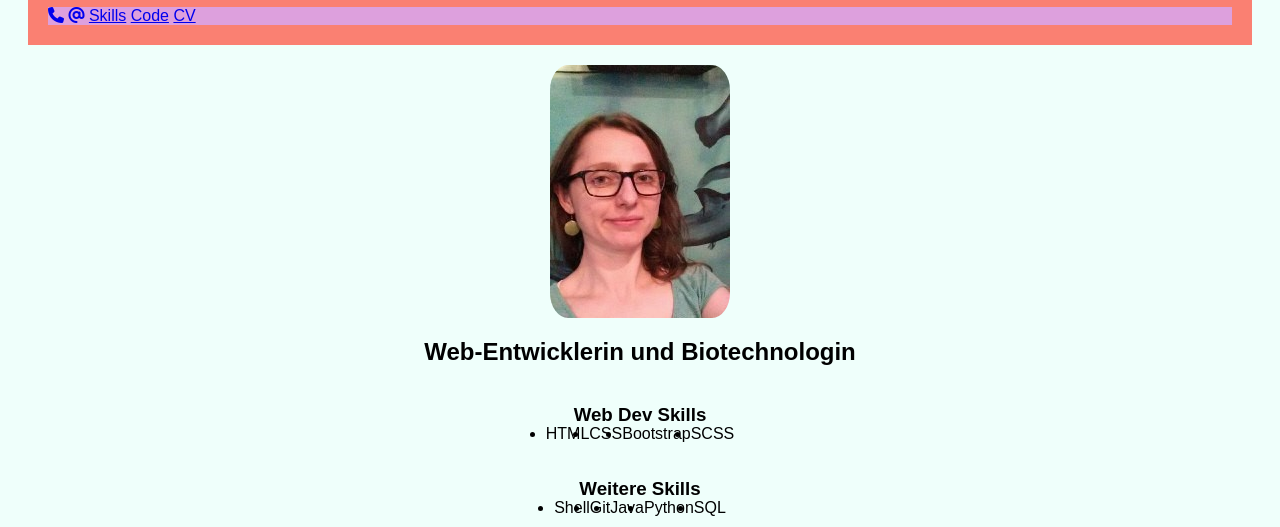
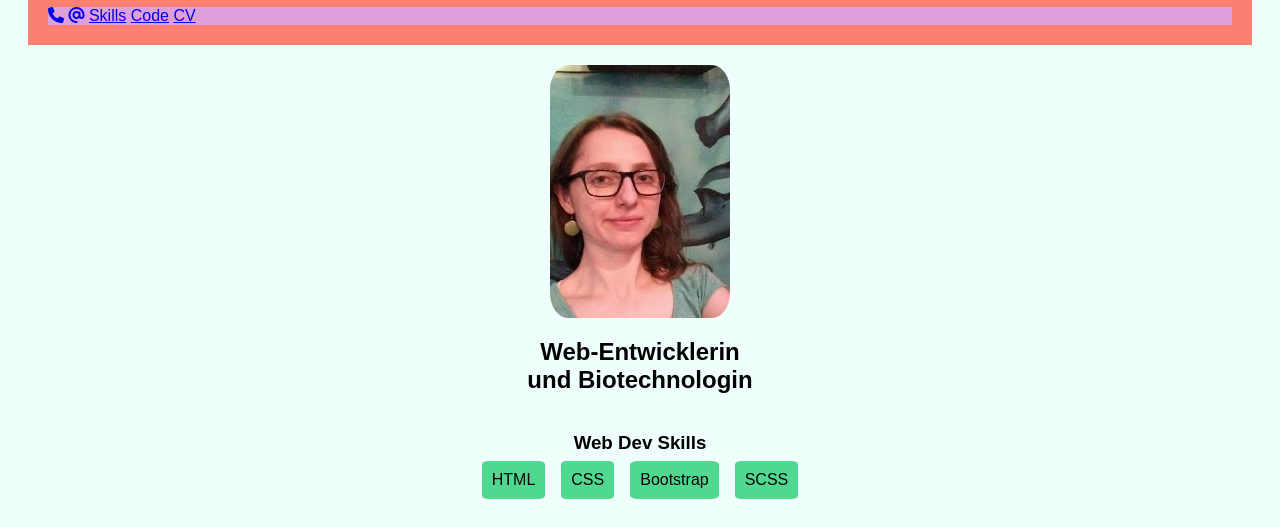
Before and after one commit to katklat/personal-website, a website: page docs/index.html in a window 1280 px wide. Shown: the part 113-640 px from the top of the page. Drawn offline with Linux system fonts and the light colour scheme.

Commit message:
Add styles to skills section

```diff
--- a/docs/index.html
+++ b/docs/index.html
@@ -25,21 +25,22 @@
        <a name="skills"></a>
        <section class="skills">
            <img class="skills__profilepic" src="images/profile.jpg" alt="" class="main__profilpic">
-           <h2 class="skills__subtitle">Web-Entwicklerin und Biotechnologin</h2>
+           <h2 class="skills__subtitle">Web-Entwicklerin  <br> und Biotechnologin</h2>
            <h3 class="skills__title">Web Dev Skills</h3>
            <ul class="skills__list">
-              <li>HTML</li>
-              <li>CSS</li>
-              <li>Bootstrap</li>
-              <li>SCSS</li>
+              <li class="skills__item">HTML</li>
+              <li class="skills__item">CSS</li>
+              <li class="skills__item">Bootstrap</li>
+              <li class="skills__item">SCSS</li>
           </ul>
           <h3 class="skills__title">Weitere Skills</h3>
           <ul class="skills__list">
-            <li>Shell</li>
-            <li>Git</li>
-            <li>Java</li>
-            <li>Python</li>
-            <li>SQL</li>
+            <li class="skills__item">Shell</li>
+            <li class="skills__item">Git</li>
+            <li class="skills__item">Java</li>
+            <li class="skills__item">Python</li>
+            <li class="skills__item">SQL</li>
+
         </ul>
         </section>
 
```
